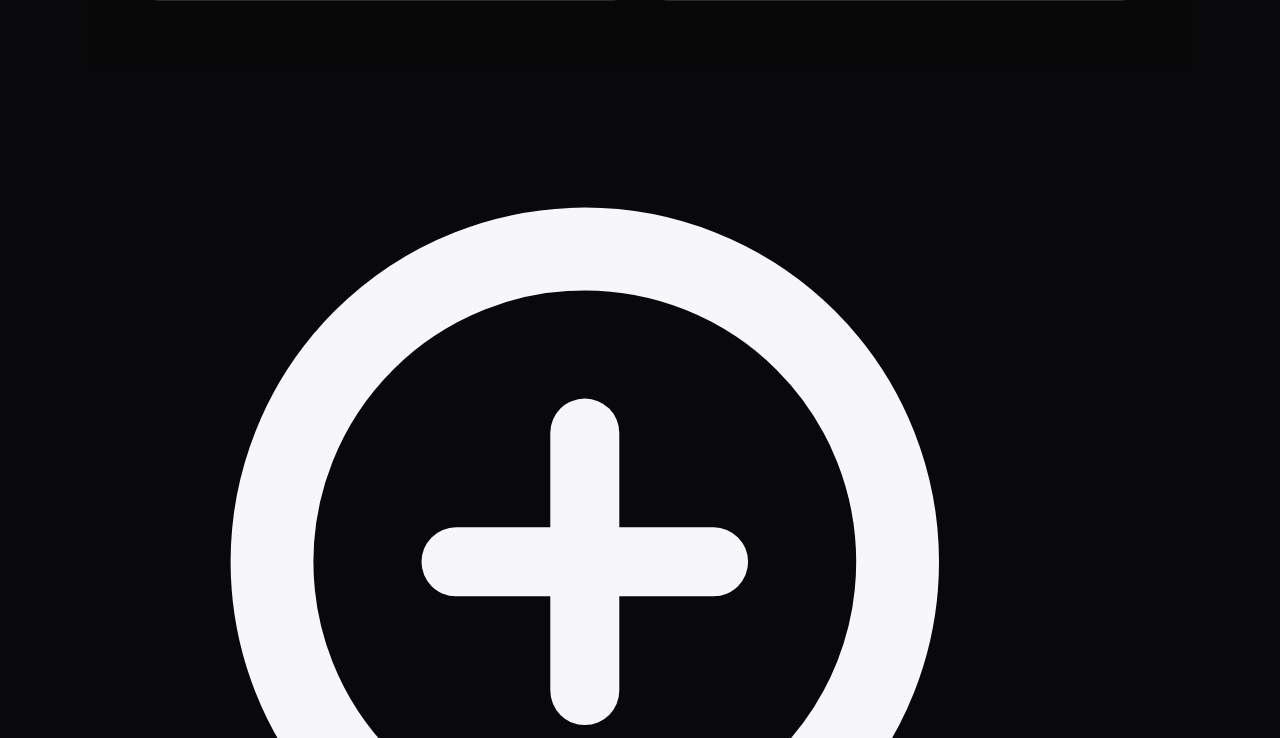
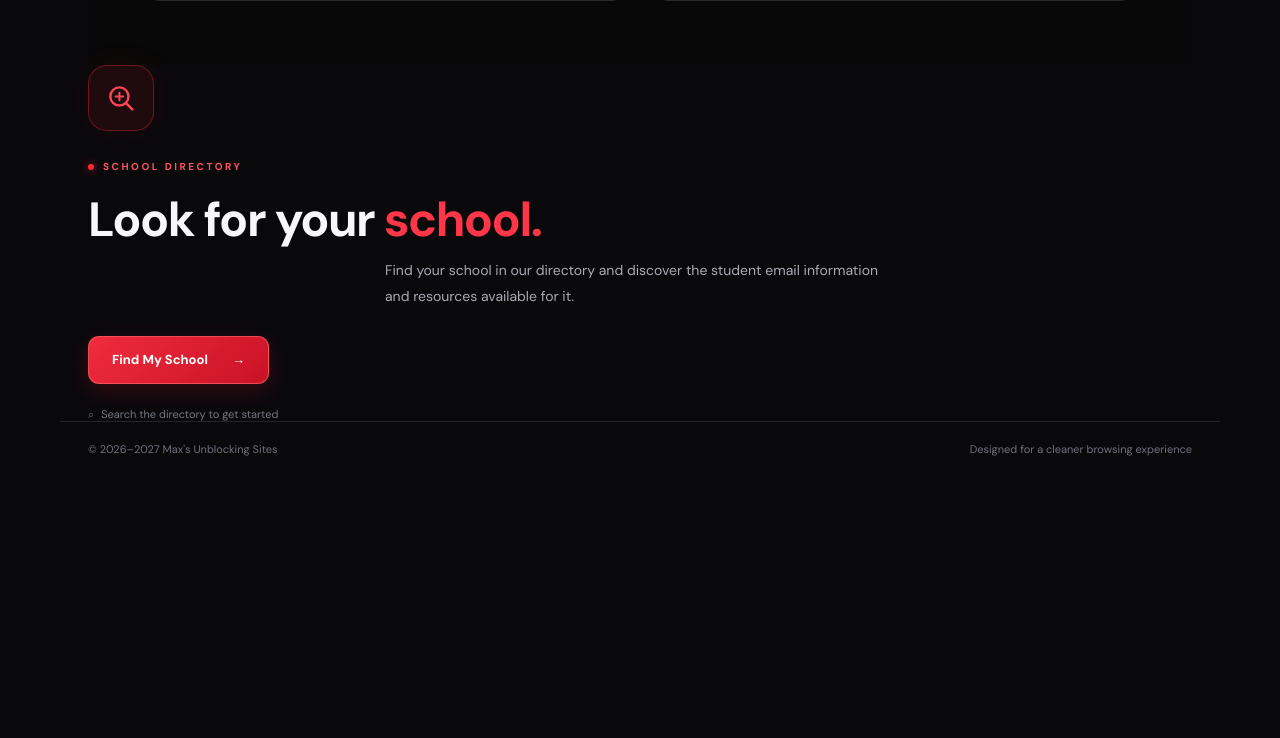
Before and after one commit to 3004835/maxsunblockingsites, a plain HTML site: page index.html in a window 1280 px wide. Shown: the part 2002-2740 px from the top of the page. After the commit the page ends 2484 px from the top, so only its background shows below. Drawn offline with Linux system fonts and the light colour scheme.

Commit message:
Update styles.css

````diff
--- a/styles.css
+++ b/styles.css
@@ -232,3 +232,159 @@ h1,h2,p{margin-top:0}h1{font:800 clamp(38px,5vw,60px)/1.08 Manrope,sans-serif;le
     height: 560px;
   }
 }
+
+
+```css
+/* LOOK FOR YOUR SCHOOL */
+
+.find-school-section {
+  position: relative;
+  isolation: isolate;
+  display: flex;
+  flex-direction: column;
+  align-items: center;
+  margin: 55px 0;
+  padding: clamp(32px, 6vw, 65px) 24px;
+  overflow: hidden;
+  color: #f8f8fa;
+  text-align: center;
+  background:
+    radial-gradient(
+      ellipse at 50% 0%,
+      rgba(255, 25, 45, 0.14),
+      transparent 60%
+    ),
+    linear-gradient(145deg, #151518, #09090b 75%);
+  border: 1px solid rgba(255, 45, 55, 0.28);
+  border-radius: 22px;
+  box-shadow: 0 20px 55px rgba(0, 0, 0, 0.22);
+  transition: border-color 250ms ease, box-shadow 250ms ease;
+}
+
+.find-school-section:hover {
+  border-color: rgba(255, 45, 55, 0.55);
+  box-shadow:
+    0 20px 55px rgba(0, 0, 0, 0.28),
+    0 0 35px rgba(255, 0, 25, 0.06);
+}
+
+.school-search-icon {
+  display: grid;
+  place-items: center;
+  width: 66px;
+  height: 66px;
+  margin-bottom: 23px;
+  color: #ff4655;
+  background: rgba(255, 30, 45, 0.09);
+  border: 1px solid rgba(255, 50, 65, 0.35);
+  border-radius: 19px;
+  box-shadow: 0 0 28px rgba(255, 0, 30, 0.08);
+}
+
+.school-search-icon svg {
+  width: 32px;
+  height: 32px;
+}
+
+.school-eyebrow {
+  display: inline-flex;
+  align-items: center;
+  gap: 9px;
+  color: #ff5360;
+  font-size: 10px;
+  font-weight: 800;
+  letter-spacing: 2.5px;
+}
+
+.school-eyebrow-dot {
+  width: 6px;
+  height: 6px;
+  background: #ff293b;
+  border-radius: 50%;
+  box-shadow: 0 0 10px rgba(255, 35, 55, 0.8);
+}
+
+.find-school-section h2 {
+  margin: 18px 0 12px;
+  font-size: clamp(30px, 5vw, 48px);
+  line-height: 1.12;
+  letter-spacing: -1.5px;
+}
+
+.find-school-section h2 span {
+  color: #ff3548;
+}
+
+.find-school-section > p {
+  max-width: 510px;
+  margin: 0 auto;
+  color: #a9a9b2;
+  font-size: 14px;
+  line-height: 1.8;
+}
+
+.find-school-button {
+  display: inline-flex;
+  align-items: center;
+  justify-content: center;
+  gap: 24px;
+  min-height: 48px;
+  margin-top: 27px;
+  padding: 0 23px;
+  color: #fff;
+  background: linear-gradient(135deg, #f02b3d, #c91227);
+  border: 1px solid rgba(255, 100, 110, 0.65);
+  border-radius: 11px;
+  box-shadow: 0 7px 24px rgba(230, 20, 45, 0.2);
+  text-decoration: none;
+  font-size: 13px;
+  font-weight: 750;
+  transition:
+    transform 200ms ease,
+    box-shadow 200ms ease,
+    filter 200ms ease;
+}
+
+.find-school-button:hover {
+  transform: translateY(-3px);
+  filter: brightness(1.12);
+  box-shadow: 0 10px 30px rgba(230, 20, 45, 0.32);
+}
+
+.find-school-button:active {
+  transform: translateY(0) scale(0.98);
+}
+
+.find-school-button:focus-visible {
+  outline: 2px solid #fff;
+  outline-offset: 4px;
+}
+
+.school-section-footer {
+  display: flex;
+  align-items: center;
+  gap: 7px;
+  margin-top: 23px;
+  color: #777780;
+  font-size: 11px;
+}
+
+@media (max-width: 600px) {
+  .find-school-section {
+    margin: 35px 0;
+    padding: 35px 20px;
+    border-radius: 17px;
+  }
+
+  .find-school-section h2 {
+    letter-spacing: -0.8px;
+  }
+}
+
+@media (prefers-reduced-motion: reduce) {
+  .find-school-section,
+  .find-school-button {
+    transition: none;
+  }
+}
+```
````
